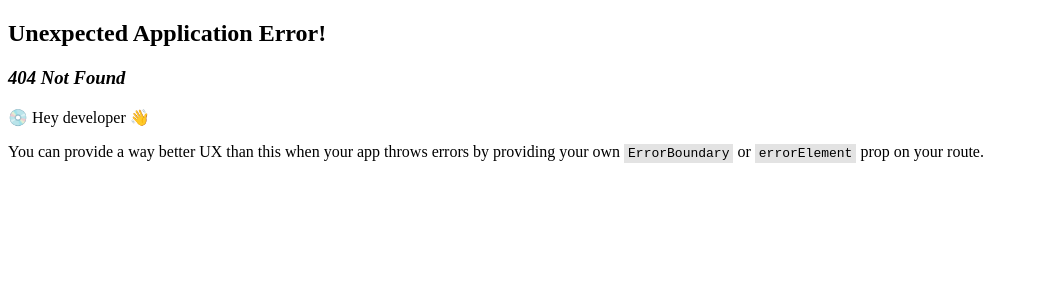
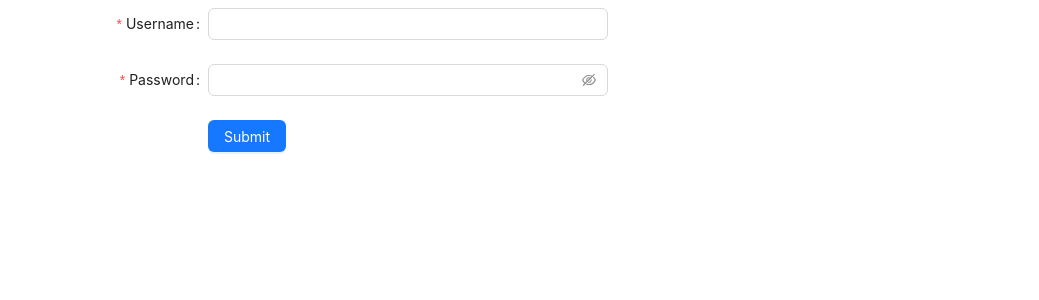
Before and after one commit to danglinh152/react-vite-test, a React (Vite) app: page /login in a window 1280 px wide. Before the commit this address had no page. Shown: the top 300 px of the page, without its empty margins (0-1039 px from the left). Built offline with nearby package versions, Linux system fonts and the light colour scheme.

Commit message:
complete getAccount

```diff
--- a/src/App.tsx
+++ b/src/App.tsx
@@ -1,57 +1,62 @@
 import React, { useState, useEffect } from "react";
 import {
   BookOutlined,
-  CalculatorOutlined,
   DiffOutlined,
   HomeOutlined,
   MenuFoldOutlined,
   MenuUnfoldOutlined,
-  OrderedListOutlined,
+  UserOutlined,
 } from "@ant-design/icons";
-import { Button, Layout, Menu, theme } from "antd";
+import { Button, Dropdown, Layout, Menu, MenuProps, theme } from "antd";
 import { Link, Outlet, useLocation } from "react-router-dom";
 import { ToastContainer } from "react-toastify";
 
 const { Header, Sider } = Layout;
 
+interface User {
+  firstName: string;
+  lastName: string;
+}
+
 const App: React.FC = () => {
+  const [user, setUser] = useState<User | null>(null);
   const [collapsed, setCollapsed] = useState(false);
   const [currPage, setCurrPage] = useState<number>(1);
-  const location = useLocation(); // Get the current location
+  const location = useLocation();
 
   const {
     token: { colorBgContainer },
   } = theme.useToken();
 
-  const Login = async () => {
-    const url = "http://localhost:8080/auth/sign-in"; // Your API endpoint
-    const headers = new Headers({
-      "Content-Type": "application/json",
-    });
-    const account = {
-      username: "admin",
-      password: "admin",
-    };
+  const getAccount = async (): Promise<void> => {
+    try {
+      const response = await fetch(`http://localhost:8080/auth/get-account`, {
+        method: "GET", // Đảm bảo phương thức là GET
+        credentials: "include", // Gửi cookie tự động
+      });
 
-    try {
-      const response = await fetch(url, {
-        method: "POST",
-        headers,
-        body: JSON.stringify(account),
-      });
       if (!response.ok) {
-        throw new Error(`Response status: ${response.status}`);
+        const errorMessage = await response.text();
+        throw new Error(
+          `Response status: ${response.status}, Message: ${errorMessage}`
+        );
       }
+
       const json = await response.json();
-      localStorage.setItem("access_token", json.data.access_token);
+      const newObject = {
+        firstName: json.data.firstName,
+        lastName: json.data.lastName,
+      };
+
+      setUser(newObject);
     } catch (error) {
-      console.log(error);
+      console.error("Error fetching account:", error);
     }
   };
 
   useEffect(() => {
-    Login();
-    // Set current page based on the URL
+    getAccount();
+
     switch (location.pathname) {
       case "/":
         setCurrPage(1);
@@ -66,6 +71,19 @@ const App: React.FC = () => {
         setCurrPage(1);
     }
   }, [location]);
+
+  const items: MenuProps["items"] = [
+    {
+      key: "1",
+      label:
+        (user?.firstName ?? "") + " " + (user?.lastName ?? "") ||
+        "Chưa Đăng Nhập",
+      disabled: false,
+    },
+    {
+      type: "divider",
+    },
+  ];
 
   return (
     <Layout style={{ height: "98vh" }}>
@@ -90,13 +108,12 @@ const App: React.FC = () => {
         <Menu
           theme="dark"
           mode="inline"
-          selectedKeys={[currPage.toString()]} // Highlight the current page
+          selectedKeys={[currPage.toString()]}
           style={{ borderRadius: "15px" }}
         >
           <Menu.Item key="1" icon={<HomeOutlined />}>
             <Link to="/">Home</Link>
           </Menu.Item>
-
           <Menu.Item key="2" icon={<BookOutlined />}>
             <Link to="/book">Book</Link>
           </Menu.Item>
@@ -106,13 +123,29 @@ const App: React.FC = () => {
         </Menu>
       </Sider>
       <Layout>
-        <Header style={{ padding: 0, background: colorBgContainer }}>
+        <Header
+          style={{
+            padding: 0,
+            background: colorBgContainer,
+            display: "flex",
+            justifyContent: "space-between",
+          }}
+        >
           <Button
             type="text"
             icon={collapsed ? <MenuUnfoldOutlined /> : <MenuFoldOutlined />}
             onClick={() => setCollapsed(!collapsed)}
             style={{ fontSize: "16px", width: 64, height: 64 }}
           />
+          <Dropdown menu={{ items }}>
+            <a onClick={(e) => e.preventDefault()}>
+              <Button
+                type="text"
+                icon={<UserOutlined />}
+                style={{ fontSize: "16px", width: 64, height: 64 }}
+              />
+            </a>
+          </Dropdown>
         </Header>
 
         <div
--- /dev/null
+++ b/src/components/formLogin.tsx
@@ -0,0 +1,81 @@
+import React from "react";
+import type { FormProps } from "antd";
+import { Button, Checkbox, Form, Input } from "antd";
+
+type FieldType = {
+  username: string;
+  password: string;
+  //   remember?: string;
+};
+
+const Login = async (username: string, password: string) => {
+  const url = "http://localhost:8080/auth/sign-in"; // Your API endpoint
+  const headers = new Headers({
+    "Content-Type": "application/json",
+  });
+
+  try {
+    const response = await fetch(url, {
+      method: "POST",
+      headers,
+      body: JSON.stringify({ username: username, password: password }),
+      credentials: "include", // Include credentials (cookies)
+    });
+    if (!response.ok) {
+      throw new Error(`Response status: ${response.status}`);
+    }
+    const json = await response.json();
+    console.log("dang nhap thanh cong", json);
+  } catch (error) {
+    console.log(error);
+  }
+};
+
+const onFinish: FormProps<FieldType>["onFinish"] = (values) => {
+  Login(values.username, values.password);
+};
+
+const onFinishFailed: FormProps<FieldType>["onFinishFailed"] = (errorInfo) => {
+  console.log("Failed:", errorInfo);
+};
+
+const FormLogin: React.FC = () => (
+  <Form
+    name="basic"
+    labelCol={{ span: 8 }}
+    wrapperCol={{ span: 16 }}
+    style={{ maxWidth: 600 }}
+    initialValues={{ remember: true }}
+    onFinish={onFinish}
+    onFinishFailed={onFinishFailed}
+    autoComplete="off"
+  >
+    <Form.Item<FieldType>
+      label="Username"
+      name="username"
+      rules={[{ required: true, message: "Please input your username!" }]}
+    >
+      <Input />
+    </Form.Item>
+
+    <Form.Item<FieldType>
+      label="Password"
+      name="password"
+      rules={[{ required: true, message: "Please input your password!" }]}
+    >
+      <Input.Password />
+    </Form.Item>
+
+    {/* <Form.Item<FieldType> name="remember" valuePropName="checked" label={null}>
+      <Checkbox>Remember me</Checkbox>
+    </Form.Item> */}
+
+    <Form.Item label={null}>
+      <Button type="primary" htmlType="submit">
+        Submit
+      </Button>
+    </Form.Item>
+  </Form>
+);
+
+export default FormLogin;
--- /dev/null
+++ b/src/pages/login.tsx
@@ -0,0 +1,5 @@
+import FormLogin from "../components/formLogin";
+
+const Login: React.FC = () => <FormLogin />;
+
+export default Login;
```
Also changed, not shown: src/components/todo.input.tsx (deleted, +0 -39 lines), src/main.tsx (+7 -2 lines).
